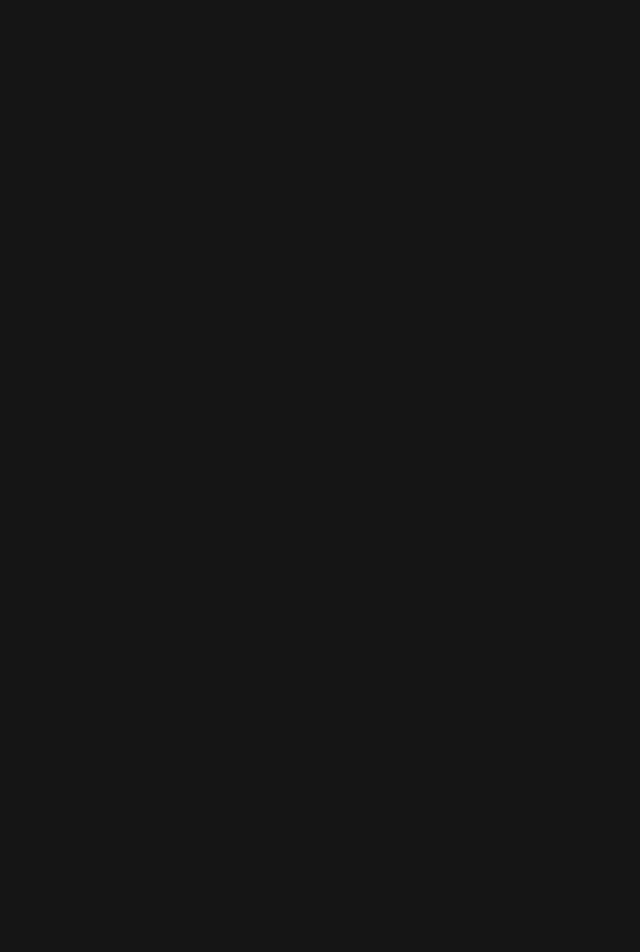
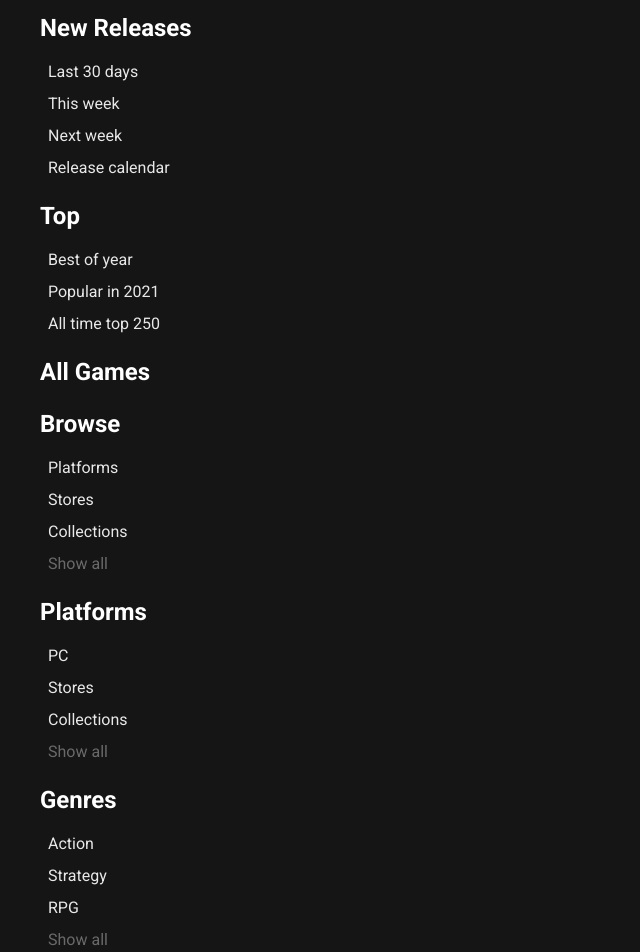
Before and after one commit to grandleemon/games-database, a React (Vite) app: page / in a window 1280 px wide. Shown: the part 380-1332 px from the top of the page, without its empty margins (0-640 px from the left). Before the commit the page ends 800 px from the top, so only its background shows below. Built offline with nearby package versions, Linux system fonts and the light colour scheme.

Commit message:
finished the main layout of sidebar

```diff
--- a/src/components/Layout/Layout.module.scss
+++ b/src/components/Layout/Layout.module.scss
@@ -59,3 +59,49 @@
     }
   }
 }
+
+.pageContentWrapCenterer{
+  @apply w-full flex max-w-[1920px] mx-auto my-0;
+
+  .pageContentWrap{
+    @apply px-10 flex w-full gap-x-5;
+
+    .sidebarWrapper{
+      @apply min-w-[220px] py-10;
+
+      nav{
+        @apply flex flex-col gap-y-5 text-2xl;
+
+        .sidebarMenuItem.nonListLinks{
+          a{
+            @apply font-bold transition-colors duration-300 hover:text-light-grey-hsla block;
+          }
+        }
+
+        .sidebarListWrapper{
+          @apply flex flex-col gap-y-4;
+
+          .listLink{
+            @apply font-bold transition-colors duration-300 hover:text-light-grey-hsla block
+          }
+
+          span{
+            @apply font-bold
+          }
+
+          .sidebarElementsList{
+            @apply text-base opacity-90 ml-2 flex flex-col gap-y-2;
+
+            a{
+              @apply hover:text-emerald-600 hover:opacity-100 transition-colors duration-300
+            }
+
+            span{
+              @apply opacity-40 font-normal cursor-pointer hover:opacity-60 transition-opacity duration-300
+            }
+          }
+        }
+      }
+    }
+  }
+}
--- a/src/components/Layout/Layout.tsx
+++ b/src/components/Layout/Layout.tsx
@@ -1,6 +1,6 @@
 import React, {useEffect, useRef} from 'react';
 import styles from "./Layout.module.scss";
-import {Link} from "react-router-dom";
+import {Link, Outlet} from "react-router-dom";
 
 const Layout = () => {
     const inputRef = useRef<HTMLInputElement>(null)
@@ -47,6 +47,124 @@ const Layout = () => {
                     </div>
                 </div>
             </header>
+                <div className={styles.pageContentWrapCenterer}>
+                    <div className={styles.pageContentWrap}>
+                        <div className={styles.sidebarWrapper}>
+                            <aside>
+                                <nav>
+                                    <div className={`${styles.sidebarMenuItem} ${styles.nonListLinks}`}>
+                                        <Link to="/">Home</Link>
+                                    </div>
+                                    <div className={`${styles.sidebarMenuItem} ${styles.nonListLinks}`}>
+                                        <Link to="/reviews">Reviews</Link>
+                                    </div>
+                                    <div className={styles.sidebarListWrapper}>
+                                        <Link to='/profile' className={styles.listLink}>My Profile</Link>
+                                        <ul className={styles.sidebarElementsList}>
+                                            <li>
+                                                <Link to='/wishlist'>Wishlist</Link>
+                                            </li>
+                                            <li>
+                                                <Link to='/my-library'>My library</Link>
+                                            </li>
+                                            <li>
+                                                <Link to='/friends'>People you follow</Link>
+                                            </li>
+                                        </ul>
+                                    </div>
+                                    <div className={styles.sidebarListWrapper}>
+                                        <span>New Releases</span>
+                                        <ul className={styles.sidebarElementsList}>
+                                            <li>
+                                                <Link to='/last-30-days'>Last 30 days</Link>
+                                            </li>
+                                            <li>
+                                                <Link to='/this-week'>This week</Link>
+                                            </li>
+                                            <li>
+                                                <Link to='/next-week'>Next week</Link>
+                                            </li>
+                                            <li>
+                                                <Link to='/video-game-releases'>Release calendar</Link>
+                                            </li>
+                                        </ul>
+                                    </div>
+                                    <div className={styles.sidebarListWrapper}>
+                                        <span>Top</span>
+                                        <ul className={styles.sidebarElementsList}>
+                                            <li>
+                                                <Link to='/best-of-year'>Best of year</Link>
+                                            </li>
+                                            <li>
+                                                <Link to='/popular-in-2021'>Popular in 2021</Link>
+                                            </li>
+                                            <li>
+                                                <Link to='/all-time-top'>All time top 250</Link>
+                                            </li>
+                                        </ul>
+                                    </div>
+                                    <div className={`${styles.sidebarMenuItem} ${styles.nonListLinks}`}>
+                                        <Link to="/games">All Games</Link>
+                                    </div>
+                                    <div className={styles.sidebarListWrapper}>
+                                        <Link to='/games/browse' className={styles.listLink}>Browse</Link>
+                                        <ul className={styles.sidebarElementsList}>
+                                            <li>
+                                                <Link to='/games/platforms'>Platforms</Link>
+                                            </li>
+                                            <li>
+                                                <Link to='/games/stores'>Stores</Link>
+                                            </li>
+                                            <li>
+                                                <Link to='/games/collections'>Collections</Link>
+                                            </li>
+                                            <li>
+                                                <span>Show all</span>
+                                            </li>
+                                        </ul>
+                                    </div>
+                                    <div className={styles.sidebarListWrapper}>
+                                        <Link to='/games/platforms' className={styles.listLink}>Platforms</Link>
+                                        <ul className={styles.sidebarElementsList}>
+                                            <li>
+                                                <Link to='/games/pc'>PC</Link>
+                                            </li>
+                                            <li>
+                                                <Link to='/games/playstation4'>Stores</Link>
+                                            </li>
+                                            <li>
+                                                <Link to='/games/xbox-one'>Collections</Link>
+                                            </li>
+                                            <li>
+                                                <span>Show all</span>
+                                            </li>
+                                        </ul>
+                                    </div>
+                                    <div className={styles.sidebarListWrapper}>
+                                        <Link to='/genres' className={styles.listLink}>Genres</Link>
+                                        <ul className={styles.sidebarElementsList}>
+                                            <li>
+                                                <Link to='/games/action'>Action</Link>
+                                            </li>
+                                            <li>
+                                                <Link to='/games/strategy'>Strategy</Link>
+                                            </li>
+                                            <li>
+                                                <Link to='/games/rpg'>RPG</Link>
+                                            </li>
+                                            <li>
+                                                <span>Show all</span>
+                                            </li>
+                                        </ul>
+                                    </div>
+                                </nav>
+                            </aside>
+                        </div>
+                        <main className={styles.mainContent}>
+                            <Outlet />
+                        </main>
+                    </div>
+                </div>
         </>
     );
 };
--- a/src/main.tsx
+++ b/src/main.tsx
@@ -13,8 +13,12 @@ const router = createBrowserRouter([
         element: <Layout />,
         children: [
             {
+                path: "",
+                element: <>Homepage</>
+            },
+            {
                 path: "profile",
-                element: <div>list</div>
+                element: <>Profile</>
             },
         ]
     },
--- a/tailwind.config.cjs
+++ b/tailwind.config.cjs
@@ -10,6 +10,7 @@ module.exports = {
         'main-bg': "#151515",
         'main-grey': "#ffffff99",
         'grey-hsla': "hsla(0,0%,100%,.3)",
+        'light-grey-hsla': "hsla(0,0%,100%,.4)",
         'user-gradient': "background-image: linear-gradient(0deg,#3023ae,#c86dd7)",
         'banner-gradient': "background: linear-gradient(180deg,#fd867d,#b1305c)"
       }
```
